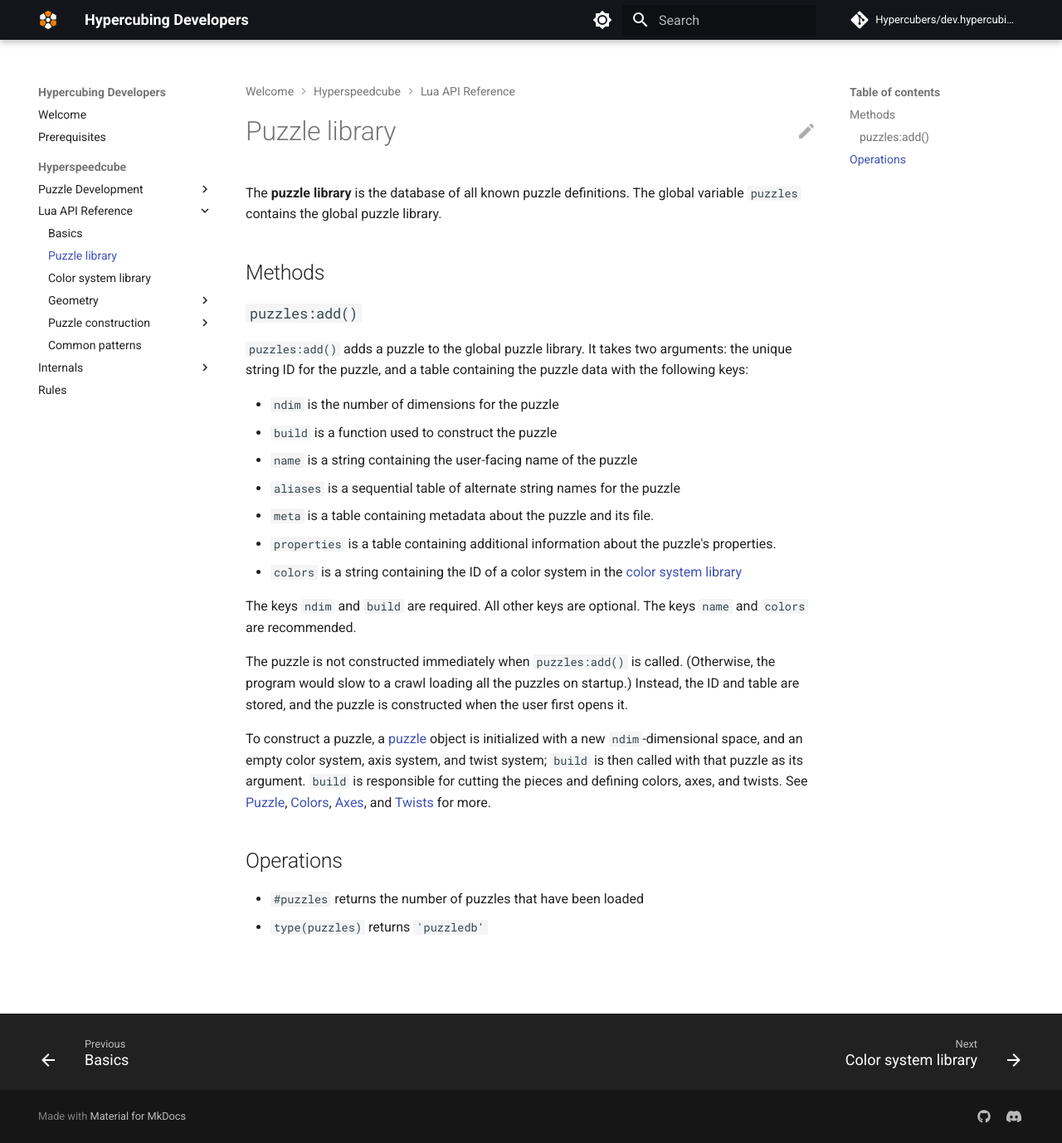
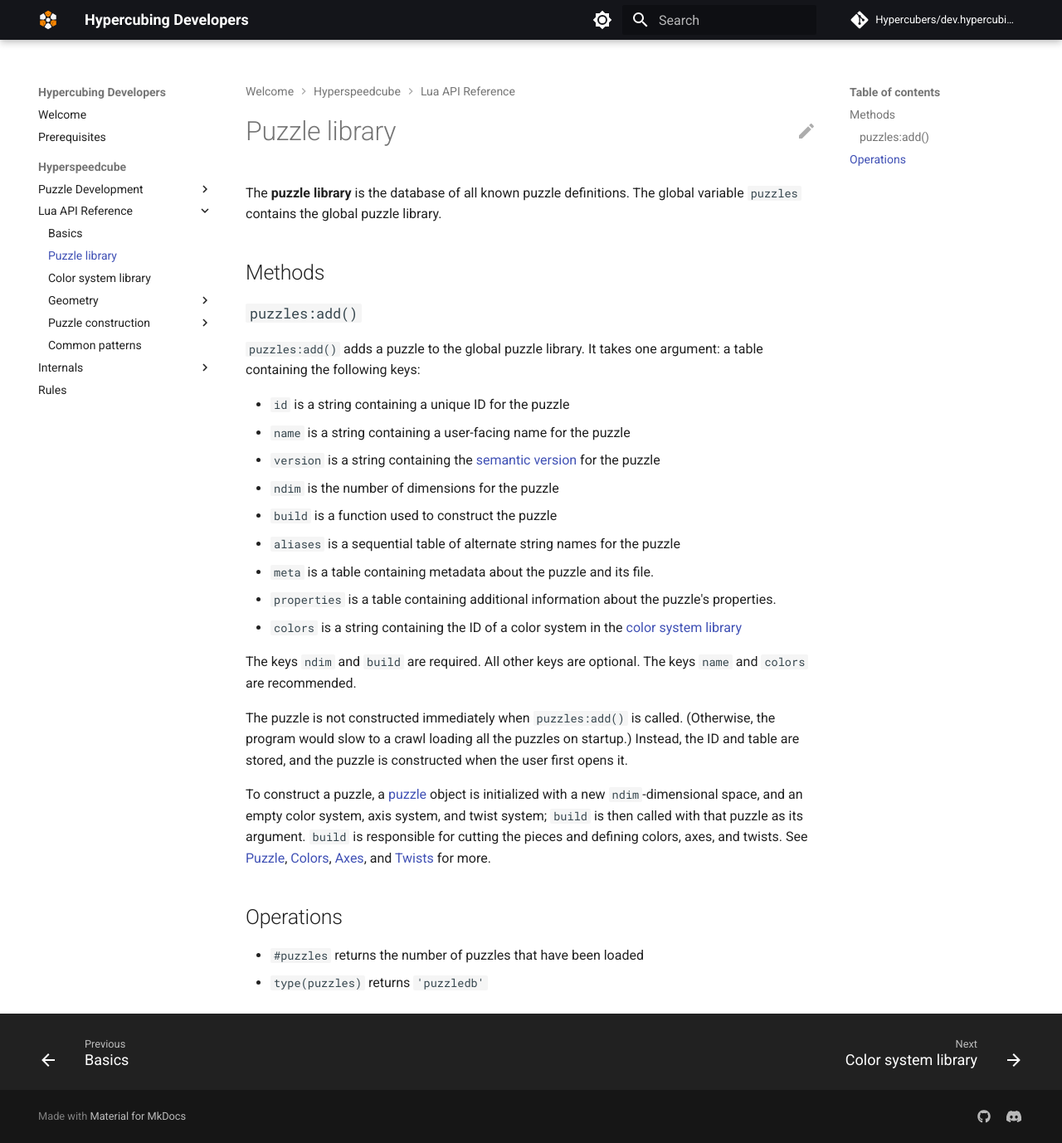
Before and after one commit to Hypercubers/dev.hypercubing.xyz, an MkDocs documentation site: the page built from docs/hsc/lua/puzzle-library.md, in a window 1280 px wide and 1378 px high. Shown: the whole window at 83% size. Built offline with MkDocs 1.6.1 and Material for MkDocs 9.7.7, drawn with Linux system fonts in a browser that asks for light colours; comment, search, counter and statistics services are not loaded.

Commit message:
Document new ID syntax and semver for puzzle defs

```diff
--- a/docs/hsc/lua/puzzle-library.md
+++ b/docs/hsc/lua/puzzle-library.md
@@ -6,11 +6,13 @@
 
 ### `puzzles:add()`
 
-`puzzles:add()` adds a puzzle to the global puzzle library. It takes two arguments: the unique string ID for the puzzle, and a table containing the puzzle data with the following keys:
+`puzzles:add()` adds a puzzle to the global puzzle library. It takes one argument: a table containing the following keys:
 
+- `id` is a string containing a unique ID for the puzzle
+- `name` is a string containing a user-facing name for the puzzle
+- `version` is a string containing the [semantic version](../versioning.md) for the puzzle
 - `ndim` is the number of dimensions for the puzzle
 - `build` is a function used to construct the puzzle
-- `name` is a string containing the user-facing name of the puzzle
 - `aliases` is a sequential table of alternate string names for the puzzle
 - `meta` is a table containing metadata about the puzzle and its file.
 - `properties` is a table containing additional information about the puzzle's properties.
```
Also changed, not shown: docs/hsc/lua/color-system-library.md (+2 -1 lines), docs/hsc/versioning.md (added, +19 -0 lines).
